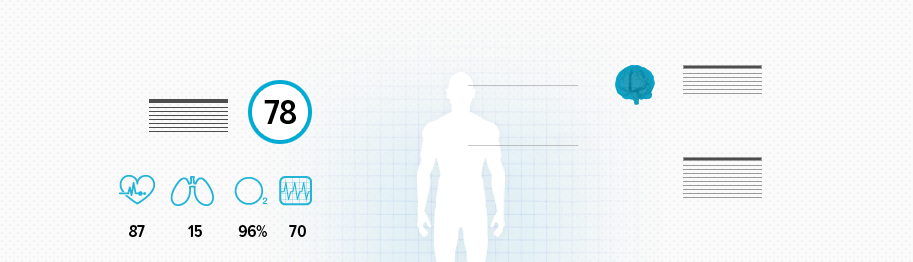
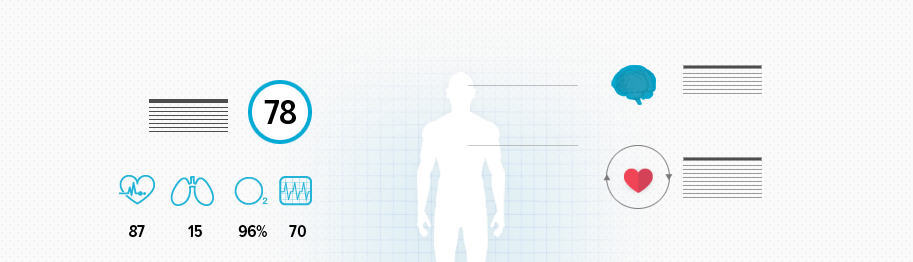
Before and after one commit to Jomalkeun/tinke-1, a plain HTML site: page index.html in a window 1280 px wide. Shown: the part 2980-3242 px from the top of the page, without its empty margins (178-1091 px from the left). Drawn offline with Linux system fonts and the light colour scheme.

Commit message:
heart_beat

```diff
--- a/css/malkeun.css
+++ b/css/malkeun.css
@@ -77,6 +77,7 @@
 	background-image: url(../img/btn_next_blue.png);
 }
 
+/* 두뇌 */
 .part4 .brain {
 	position:relative;
 	width:54px; height:40px;
@@ -88,18 +89,20 @@
 	width:54px; height:520px;
 	background:url(../img/brain.png) no-repeat 0 0;
 }
-#heart {
+/* 심장 */
+.part4 .heart {
 	width:170px; height:67px; margin:40px 0 0 135px;
 	position:relative;
 }
-#heart .heart {
+.part4 .beat {
 	position:absolute;
 	width:39px; height:32px; margin: 18px 0 0 16px;
 	background:url(../img/heart.png) no-repeat 0 0;
 	background-size: 100%;
 }
-#heart .circle {
+.part4 .circle {
 	position:absolute;
 	width:70px; height:65px;
 	background:url(../img/heart_circle.png)  no-repeat 0 0;
 }
+/* 그래프 */
--- a/index.html
+++ b/index.html
@@ -225,7 +225,10 @@
                 <div class="brain">
 					<div class="inner"></div>
                 </div>
-                <div class="heart"></div>
+                <div class="heart">
+                	<div class="beat"></div>
+                	<div class="circle"></div>
+                </div>
                 <div class="sound"></div>
             </div>
         </div>
--- a/js/malkeun.js
+++ b/js/malkeun.js
@@ -7,12 +7,6 @@ function brain(){
 	var brain = $(".brain .inner");
 
 	setInterval(function(){
-		/*
-		var prev = brain.eq(current);
-		prev.css("top", 0)
-			.stop()
-			.animate({top:'-40px'}, {duration:0});
-		*/
 
 		current ++;
 
@@ -23,5 +17,5 @@ function brain(){
 		brain.css("top", move)
 			.stop()
 			.animate({top:move}, {duration:0});
-	}, 100);
+	}, 90);
 }
```
